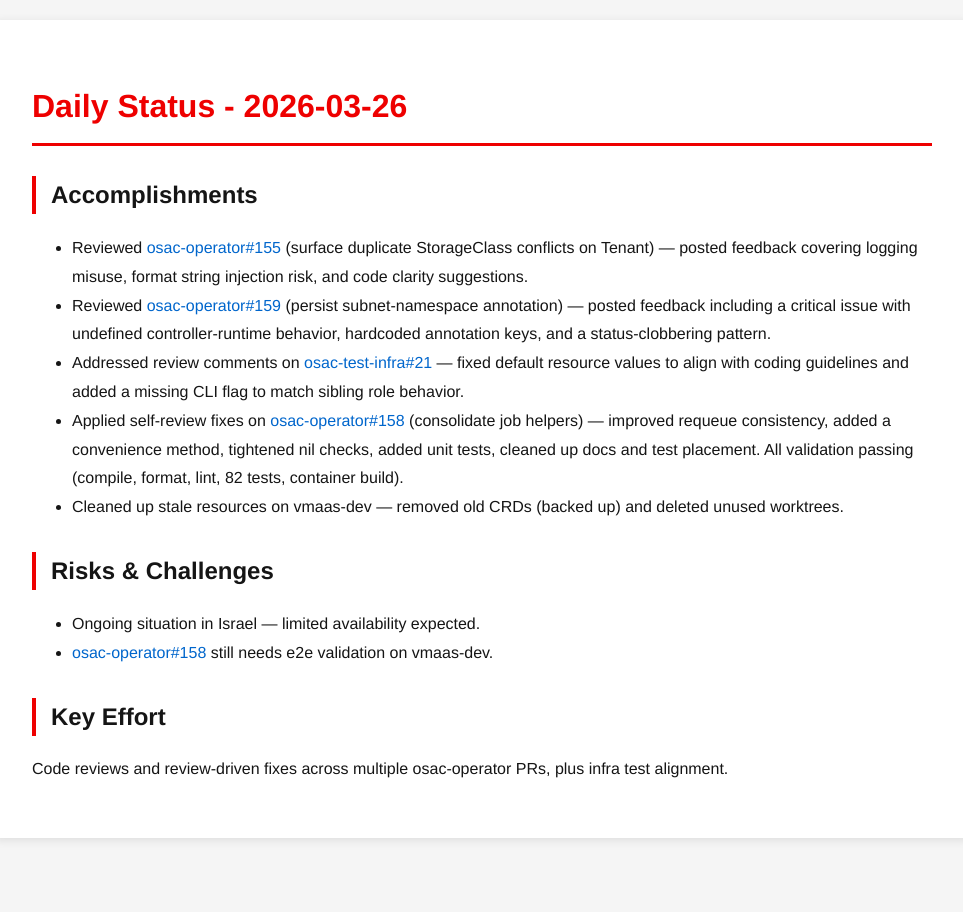
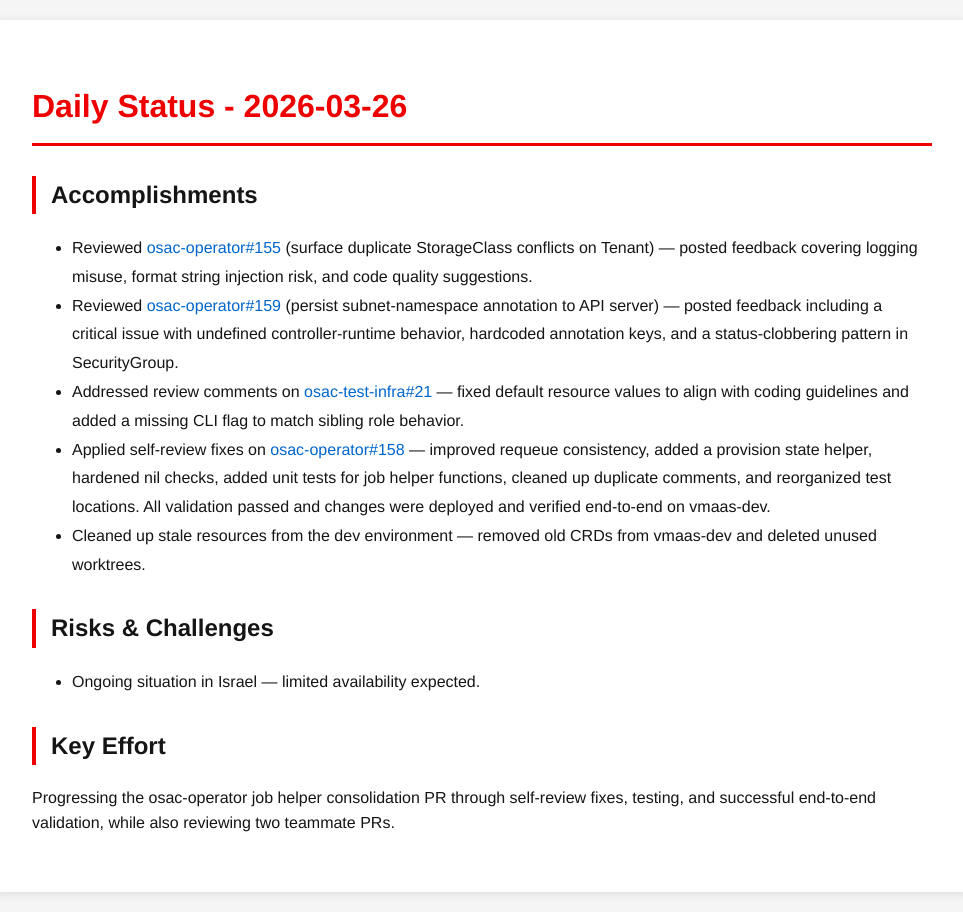
Before and after one commit to tzvatot/daily-status, a Jekyll site: the page built from 2026-03-26.md, in a window 1280 px wide. Shown: the whole page, without its empty margins (158-1121 px from the left). Built offline with Jekyll 4.4.1, drawn with Linux system fonts in a browser that asks for light colours.

Commit message:
Daily status update - 2026-03-26

```diff
--- a/2026-03-26.md
+++ b/2026-03-26.md
@@ -7,15 +7,14 @@ date: 2026-03-26
 # Daily Status - 2026-03-26
 
 ## Accomplishments
-- Reviewed [osac-operator#155](https://github.com/osac-project/osac-operator/pull/155) (surface duplicate StorageClass conflicts on Tenant) — posted feedback covering logging misuse, format string injection risk, and code clarity suggestions.
-- Reviewed [osac-operator#159](https://github.com/osac-project/osac-operator/pull/159) (persist subnet-namespace annotation) — posted feedback including a critical issue with undefined controller-runtime behavior, hardcoded annotation keys, and a status-clobbering pattern.
+- Reviewed [osac-operator#155](https://github.com/osac-project/osac-operator/pull/155) (surface duplicate StorageClass conflicts on Tenant) — posted feedback covering logging misuse, format string injection risk, and code quality suggestions.
+- Reviewed [osac-operator#159](https://github.com/osac-project/osac-operator/pull/159) (persist subnet-namespace annotation to API server) — posted feedback including a critical issue with undefined controller-runtime behavior, hardcoded annotation keys, and a status-clobbering pattern in SecurityGroup.
 - Addressed review comments on [osac-test-infra#21](https://github.com/osac-project/osac-test-infra/pull/21) — fixed default resource values to align with coding guidelines and added a missing CLI flag to match sibling role behavior.
-- Applied self-review fixes on [osac-operator#158](https://github.com/osac-project/osac-operator/pull/158) (consolidate job helpers) — improved requeue consistency, added a convenience method, tightened nil checks, added unit tests, cleaned up docs and test placement. All validation passing (compile, format, lint, 82 tests, container build).
-- Cleaned up stale resources on vmaas-dev — removed old CRDs (backed up) and deleted unused worktrees.
+- Applied self-review fixes on [osac-operator#158](https://github.com/osac-project/osac-operator/pull/158) — improved requeue consistency, added a provision state helper, hardened nil checks, added unit tests for job helper functions, cleaned up duplicate comments, and reorganized test locations. All validation passed and changes were deployed and verified end-to-end on vmaas-dev.
+- Cleaned up stale resources from the dev environment — removed old CRDs from vmaas-dev and deleted unused worktrees.
 
 ## Risks & Challenges
 - Ongoing situation in Israel — limited availability expected.
-- [osac-operator#158](https://github.com/osac-project/osac-operator/pull/158) still needs e2e validation on vmaas-dev.
 
 ## Key Effort
-Code reviews and review-driven fixes across multiple osac-operator PRs, plus infra test alignment.
+Progressing the osac-operator job helper consolidation PR through self-review fixes, testing, and successful end-to-end validation, while also reviewing two teammate PRs.
```
